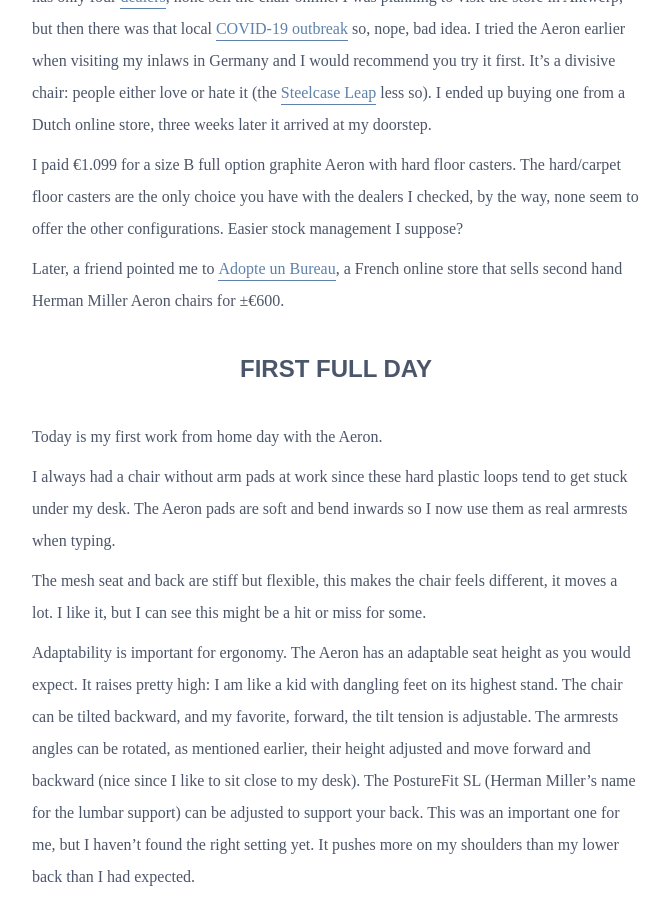
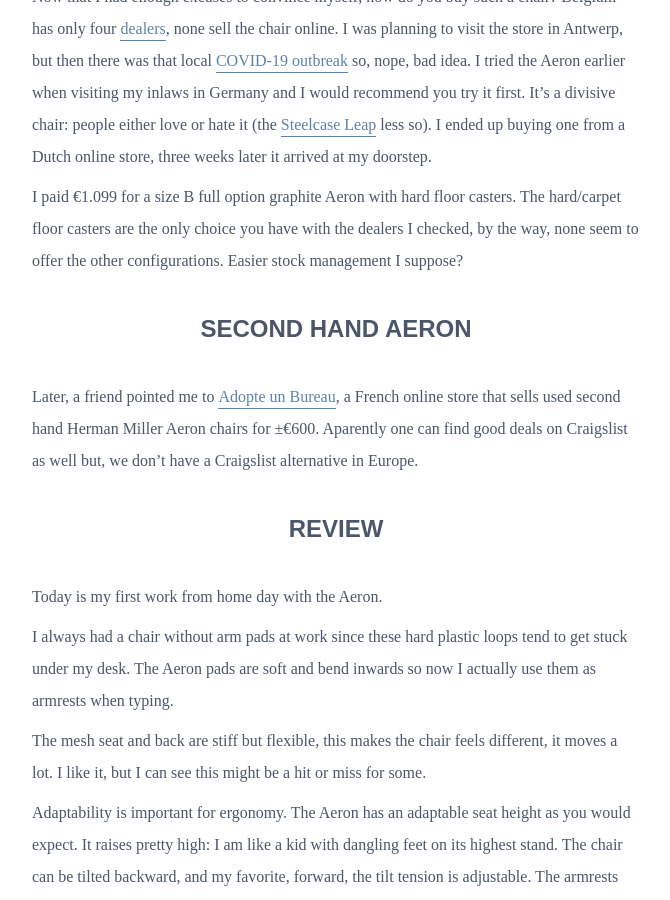
Before and after one commit to cimm/suffix, a Jekyll site: the page built from _posts/2020-08-28-herman-miller-aeron.html, in a window 1280 px wide and 900 px high, scrolled down 971 px. Shown: the whole window, without its empty margins (304-974 px from the left). Built offline with Jekyll 4.4.1, drawn with Linux system fonts in a browser that asks for light colours; some of the changed text lies outside the part shown.

Commit message:
SEO optimizations for Herman Miller Aeron article

```diff
--- a/_posts/2020-08-28-herman-miller-aeron.html
+++ b/_posts/2020-08-28-herman-miller-aeron.html
@@ -1,9 +1,9 @@
 ---
 layout:          post
-title:           A Real Office Chair
+title:           "Bought an Office Chair: the Herman Miller Aeron"
 date:            2020-08-28 12:00:00
 updated:         2020-08-28 21:00:00
-description:     Replacing my kitchen chair with a Herman Miller Aeron.
+description:     "Cross one off the bucket list: replacing my old kitchen chair with a Herman Miller Aeron ergonomic office chair."
 cover_image_url: ../../assets/chair-after.jpg
 ---
 
@@ -18,7 +18,7 @@
 <figure class="extended-col-left">
   <picture>
     <source type="image/webp" srcset="../../assets/chair-before.webp" />
-    <img src="../../assets/chair-before.jpg" alt="Wooden kitchen chair doubling as an office chair"/>
+    <img src="../../assets/chair-before.jpg" alt="My old wooden kitchen chair doubling as an office chair"/>
     <figcaption>before</figcaption>
   </picture>
 </figure>
@@ -26,7 +26,7 @@
 <figure class="extended-col-right">
   <picture>
     <source type="image/webp" srcset="../../assets/chair-after.webp" />
-    <img src="../../assets/chair-after.jpg" alt="Herman Miller Aeron chair"/>
+    <img src="../../assets/chair-after.jpg" alt="The new Herman Miller Aeron chair"/>
     <figcaption>after</figcaption>
   </picture>
 </figure>
@@ -38,19 +38,19 @@
 
   <p>I paid €1.099 for a size B full option graphite Aeron with hard floor casters. The hard/carpet floor casters are the only choice you have with the dealers I checked, by the way, none seem to offer the other configurations. Easier stock management I suppose?</p>
 
-  <p>Later, a friend pointed me to <a href="https://www.adopteunbureau.fr/" title="Second hand office furniture e-shop in France"><span lang="fr">Adopte un Bureau</span></a>, a French online store that sells second hand Herman Miller Aeron chairs for ±€600.</p>
+  <h2>SECOND HAND AERON</h2>
 
-  <h2>First Full Day</h2>
+  <p>Later, a friend pointed me to <a href="https://www.adopteunbureau.fr/" title="Used office furniture e-shop in France"><span lang="fr">Adopte un Bureau</span></a>, a French online store that sells used second hand Herman Miller Aeron chairs for ±€600. Aparently one can find good deals on Craigslist as well but, we don’t have a Craigslist alternative in Europe.</p>
+
+  <h2>Review</h2>
 
   <p>Today is my first work from home day with the Aeron.</p>
 
-  <p>I always had a chair without arm pads at work since these hard plastic loops tend to get stuck under my desk. The Aeron pads are soft and bend inwards so I now use them as real armrests when typing.
+  <p>I always had a chair without arm pads at work since these hard plastic loops tend to get stuck under my desk. The Aeron pads are soft and bend inwards so now I actually use them as armrests when typing.
 
   <p>The mesh seat and back are stiff but flexible, this makes the chair feels different, it moves a lot. I like it, but I can see this might be a hit or miss for some.</p>
 
   <p>Adaptability is important for ergonomy. The Aeron has an adaptable seat height as you would expect. It raises pretty high: I am like a kid with dangling feet on its highest stand. The chair can be tilted backward, and my favorite, forward, the tilt tension is adjustable. The armrests angles can be rotated, as mentioned earlier, their height adjusted and move forward and backward (nice since I like to sit close to my desk). The PostureFit SL (Herman Miller’s name for the lumbar support) can be adjusted to support your back. This was an important one for me, but I haven’t found the right setting yet. It pushes more on my shoulders than my lower back than I had expected.</p>
 
-  <h2>Worth It?</h2>
-
   <p>The Herman Miller Aeron is way, way better than my kitchen chair, but is it worth the premium over a midrange office chair? I am sure exercising is a more efficient and cheaper solution to get rid of my back pain, but I do like the Aeron a lot.</p>
 </div>
```
